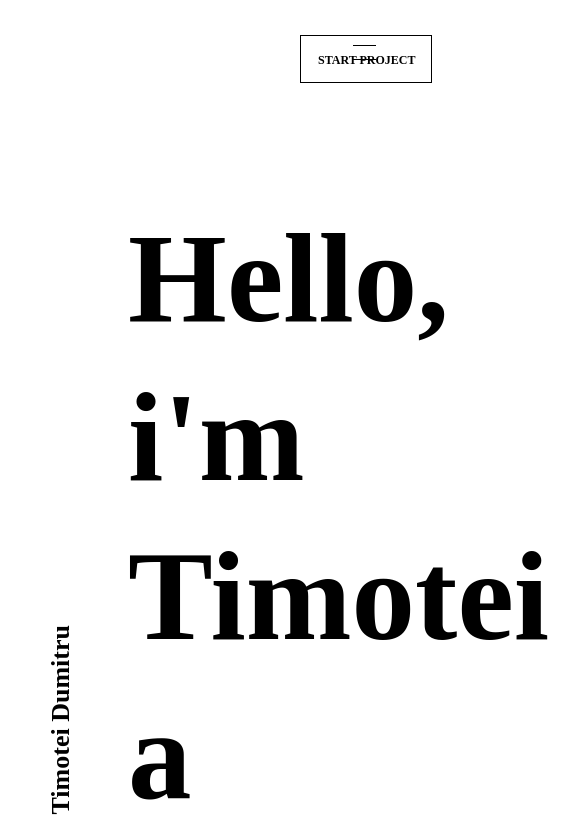
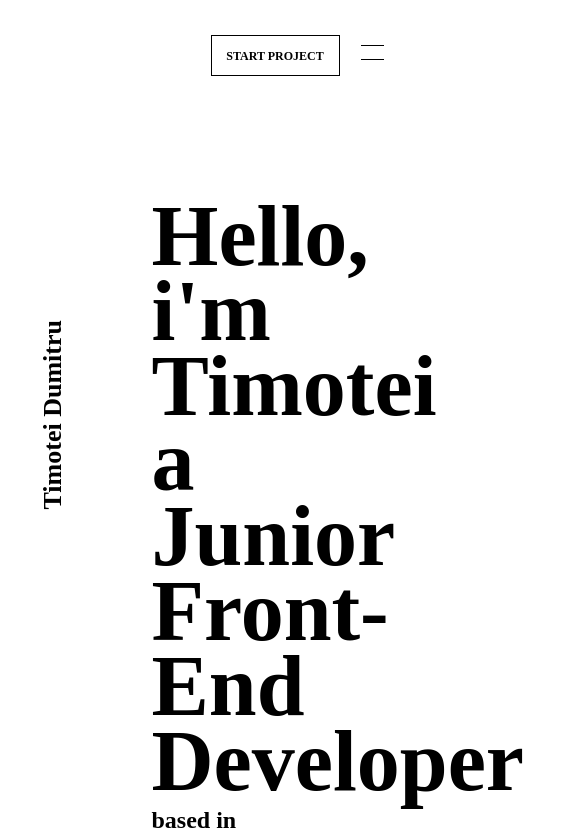
Before and after one commit to timoteidumitru/Last_Version_CV, a React (Create React App) app: page / in a window 390 px wide. Shown: the top 839 px of the page, 585 px wide, since content can reach past the window. Built offline with nearby package versions, Linux system fonts and the light colour scheme.

Commit message:
some more work on responsiveness and on top right start project button

```diff
--- a/src/components/main/HeaderText.js
+++ b/src/components/main/HeaderText.js
@@ -10,6 +10,7 @@ export default function HeaderText() {
         a Junior<br />
         Front-End<br />
         Developer
+      <span className="based-in-london">based in London</span>
       </div>
     </div>
   )
--- a/src/components/main/header.scss
+++ b/src/components/main/header.scss
@@ -1,13 +1,13 @@
-// body {
-//   width: 2560px;
-//   height: 1440px;
-// }
+body {
+  --def: #fff;
+	--inv: #000;
+}
 
 // Right top component
 
 .group {
   top: 5.31%;
-  right: 8.65%;
+  right: 6.65%;
 	height: 1.04%;
   width: 0.92%;
   position: absolute;
@@ -22,7 +22,7 @@
   border-bottom: 1px solid #000;
   transition: all 1s;
 }
-.path-2:after {
+.path-2::after {
   content: '\d7';
 }
 
@@ -36,41 +36,91 @@
 
 
 .group-1 {
-  right: 17.8%;
+  right: 12.8%;
   top: 4.17%;
-  height: 3.33%;
-  width: 5.16%;
+  height: 2.55em;
+  width: 8.1em;
   position: absolute;
 }
 
+//////////////////////////////////////////
 .rectangle {
   box-sizing: border-box;
-  height: 48px;
-  width: 132px;
+  height: 2.55em;
+  width: 8.1em;
   border: 1px solid #000;
+	position: relative;
+	color: var(--inv);
+	text-transform: uppercase;
+	transition: all 600ms cubic-bezier(0.77, 0, 0.175, 1);
+	cursor: pointer;
+	user-select: none;
+}
+
+.rectangle:before, .rectangle:after {
+	content: '';
+	position: absolute;
+	transition: inherit;
+	z-index: -1;
+}
+
+.rectangle:hover {
+	color: var(--def);
+	transition-delay: .8s;
+}
+
+.rectangle:hover:before {
+	transition-delay: 0s;
+}
+
+.rectangle:hover:after {
+	background: var(--inv);
+	transition-delay: .3s;
+}
+
+// ---------------------------->
+
+.rectangle:before,
+.rectangle:after {
+	left: 0;
+	height: 0;
+	width: 100%;
+}
+
+.rectangle:after {
+	bottom: 0;
+	height: 0;
+}
+
+.rectangle:hover:before,
+.rectangle:hover:after {
+	height: 100%;
+}
+
+.rectangle::after {
+  content: '';
+  position: absolute;
+  z-index: -1;
+  -webkit-transition: all 0.3s;
+  -moz-transition: all 0.3s;
+  transition: all 0.3s;
+}
+
+///////////////////////////////////////////////////
+
+.start-project {
+	height: 0.9375em;
+	width: 8.2875em;
+	color: #000;
+	font-family: Montserrat;
+	font-size: 0.75em;
+	font-weight: 700;
+  line-height: 0.9375em;
+  text-transform: uppercase;
+  padding: 1.23125em;
   transition: all 1s;
   &:hover {
-    transition: all 1s;
-    color: #fff;
-    background: #000;
-    cursor: pointer;
-  }
-}
-
-.start-project {
-	height: 15px;
-	width: 99px;
-	color: #000;
-	font-family: Montserrat;
-	font-size: 12px;
-	font-weight: 700;
-  line-height: 15px;
-  text-transform: uppercase;
-  padding: 16.5px;
-  transition: all 1s;
-  &:hover {
-    transition: all .5s;
-    color: #fff;
+    color: var(--def);
     cursor: pointer;
   }
 }
@@ -79,8 +129,8 @@
 
 .left-name {
   position: absolute;
-  top: 599.75px;
-  left: 38px;
+  top: 35%;
+  left: 30px;
 	height: 240.5px;
 	width: 46px;
   transform: rotate(180deg);
@@ -106,14 +156,24 @@
 .header-text {
   position: absolute;
   top: 23.61%;
-  left: 32.85%;
+  left: 38.85%;
 	height: 52.71%;
 	width: 33.2%;
 	color: #000;
 	font-family: Montserrat;
-	font-size: 127px;
+	font-size: 86px;
 	font-weight: 700;
-  line-height: 159px;
+  line-height: 75px;
   cursor: default;
-  margin-bottom: 20%;
 }
+
+.based-in-london {
+  position: absolute;
+	height: 29px;
+	color: #000;
+	font-family: Montserrat;
+	font-size: 24px;
+  line-height: 29px;
+  padding-top: 0.3em;
+  display: block;
+}
```
